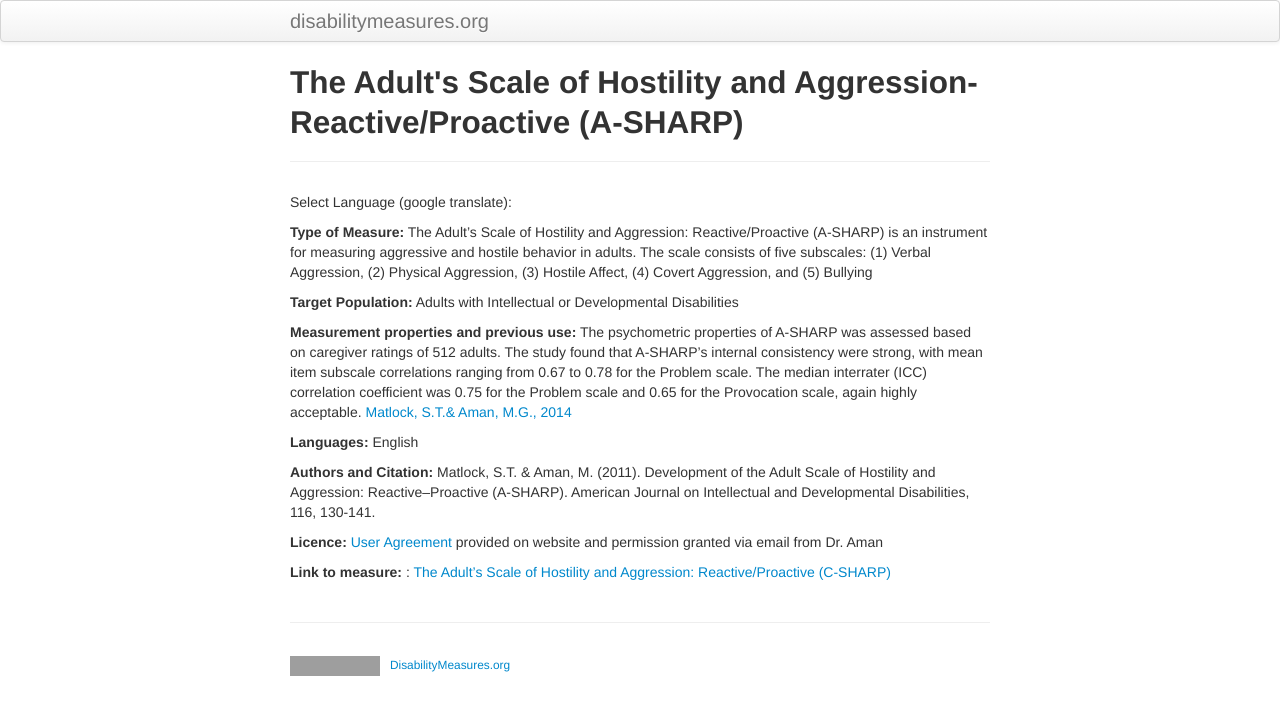
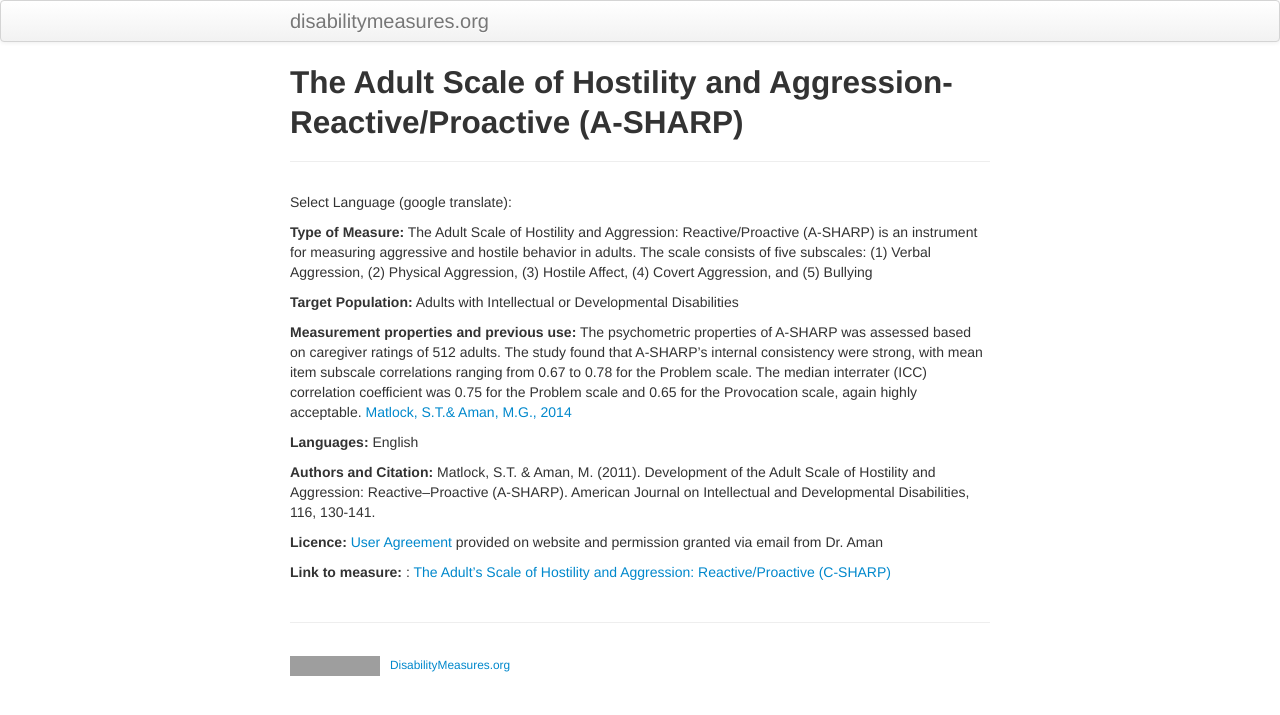
Before and after one commit to mjmaenner/disabilitymeasures, a Jekyll site: the page built from a-sharp/index.md, in a window 1280 px wide. Shown: the top 715 px of the page. Built offline with Jekyll 4.4.1, drawn with Linux system fonts in a browser that asks for light colours; grey boxes are pictures that could not be loaded.

Commit message:
corrected typo

```diff
--- a/a-sharp/index.md
+++ b/a-sharp/index.md
@@ -1,6 +1,6 @@
 ---
 layout: page
-title: The Adult's Scale of Hostility and Aggression- Reactive/Proactive (A-SHARP)
+title: The Adult Scale of Hostility and Aggression- Reactive/Proactive (A-SHARP)
 description:
 tags: measures
 ---
@@ -13,7 +13,7 @@ function googleTranslateElementInit() {
 }
 </script><script type="text/javascript" src="//translate.google.com/translate_a/element.js?cb=googleTranslateElementInit"></script>
 
-**Type of Measure:** The Adult’s Scale of Hostility and Aggression: Reactive/Proactive (A-SHARP) is an instrument for measuring aggressive and hostile behavior in adults. The scale consists of five subscales: (1) Verbal Aggression, (2) Physical Aggression, (3) Hostile Affect, (4) Covert Aggression, and (5) Bullying
+**Type of Measure:** The Adult Scale of Hostility and Aggression: Reactive/Proactive (A-SHARP) is an instrument for measuring aggressive and hostile behavior in adults. The scale consists of five subscales: (1) Verbal Aggression, (2) Physical Aggression, (3) Hostile Affect, (4) Covert Aggression, and (5) Bullying
 
 **Target Population:** Adults with Intellectual or Developmental Disabilities
 
```
